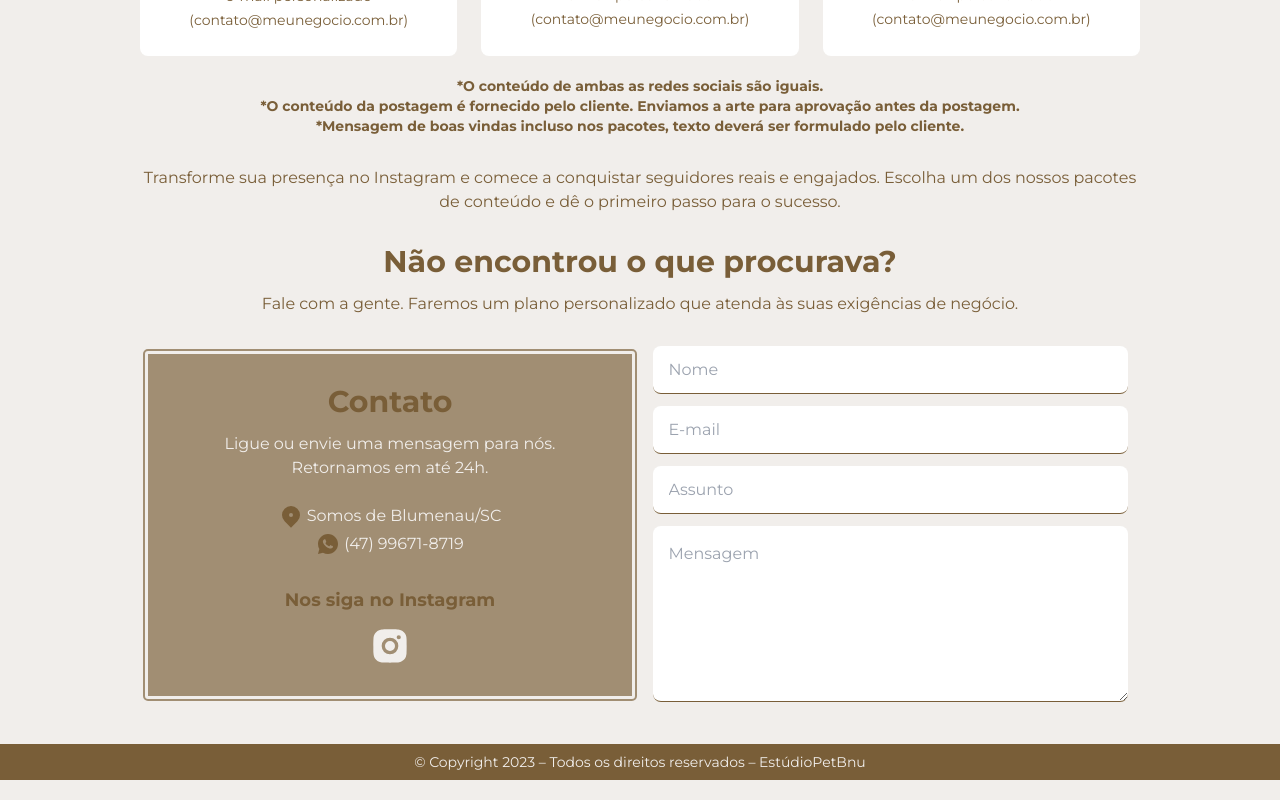
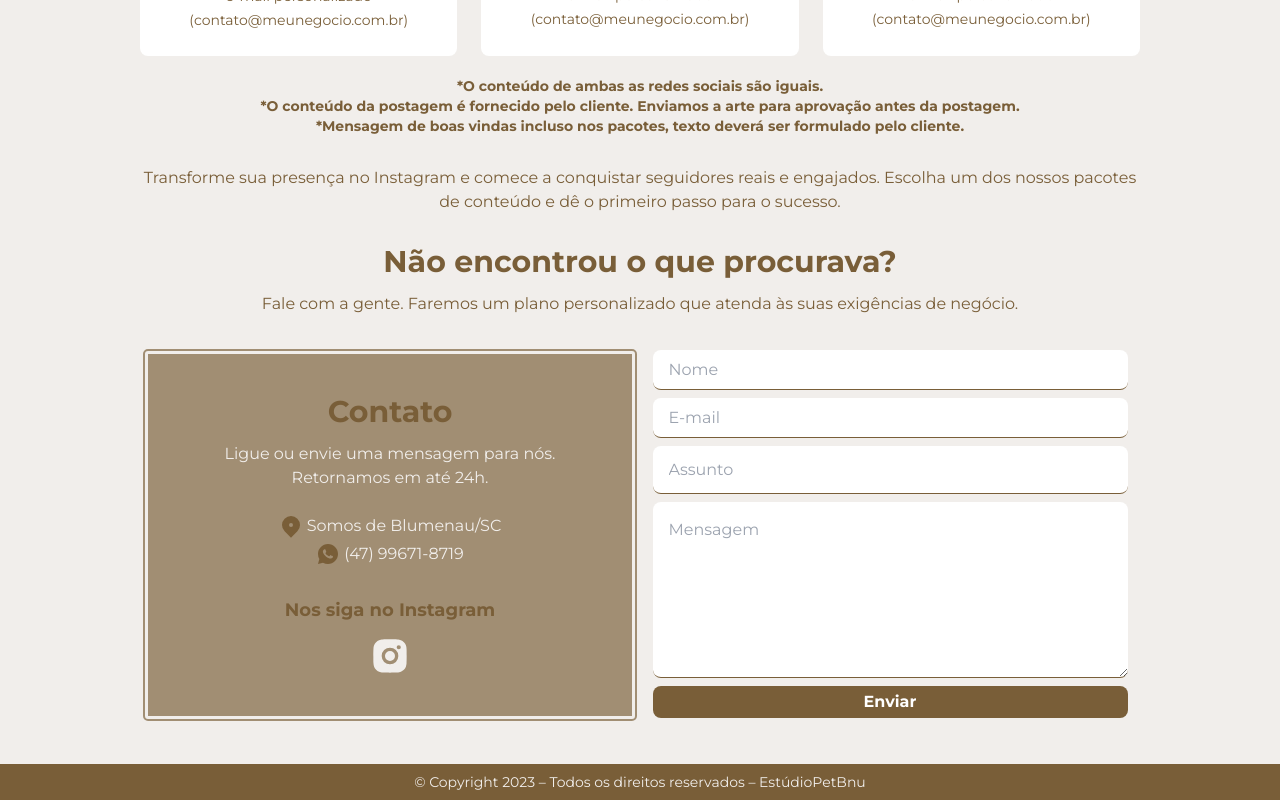
Before and after one commit to pattyheiden/estudiopetbnu, a Next.js app: page / in a window 1280 px wide. Shown: the part 1155-1955 px from the top of the page. Built offline with nearby package versions, Linux system fonts and the light colour scheme.

Commit message:
sitemap and robots

```diff
--- /dev/null
+++ b/src/app/robots.ts
@@ -0,0 +1,12 @@
+import { MetadataRoute } from 'next'
+
+export default function robots(): MetadataRoute.Robots {
+  return {
+    rules: {
+      userAgent: '*',
+      allow: ['/', '/signin/', '/signup/'],
+      disallow: ['/account/', '/assets/'],
+    },
+    sitemap: 'https://www.estudiopetbnu.com.br/sitemap.xml.tsx',
+  }
+}
--- /dev/null
+++ b/src/app/sitemap.xml.tsx
@@ -0,0 +1,41 @@
+import { NextApiResponse } from 'next';
+
+const Sitemap = () => {};
+
+const generateSitemap = () => {
+  const baseUrl = 'https://www.estudiopetbnu.com.br/';
+
+  const pages = [
+    '/',
+    '/signin',
+    '/signup',
+  ];
+
+  const sitemap = `<?xml version="1.0" encoding="UTF-8"?>
+<urlset xmlns="http://www.sitemaps.org/schemas/sitemap/0.9">
+  ${pages
+    .map(
+      (page) => `
+    <url>
+      <loc>${baseUrl}${page}</loc>
+      <lastmod>${new Date().toISOString()}</lastmod>
+      <changefreq>monthly</changefreq>
+      <priority>0.8</priority>
+    </url>
+  `
+    )
+    .join('')}
+</urlset>`;
+
+  return sitemap;
+};
+
+const SitemapXml = () => {};
+
+SitemapXml.getInitialProps = async ({ res }: { res: NextApiResponse }) => {
+  res.setHeader('Content-Type', 'text/xml');
+  res.write(generateSitemap());
+  res.end();
+};
+
+export default SitemapXml;
--- a/src/components/contact/form/index.tsx
+++ b/src/components/contact/form/index.tsx
@@ -1,12 +1,69 @@
+'use client '
+import { useState } from 'react';
+
 export function Form() {
-    return(
-        <div>
-            <form action="" className="flex flex-col justify-center items-center gap-y-3 mt-30 lg:mt-0">
-                <input placeholder="Nome" className="flex w-[95%] h-12 rounded-lg border-b border-brown400 pl-4"/>
-                <input placeholder="E-mail" className="flex w-[95%] h-12 rounded-lg border-b border-brown400 pl-4"/>
-                <input placeholder="Assunto" className="flex w-[95%] h-12 rounded-lg border-b border-brown400 pl-4"/>
-                <textarea className="flex w-[95%] h-44 rounded-lg border-b border-brown400 p-4" placeholder="Mensagem" name="" id="" cols={30} rows={10}></textarea>
-            </form>
+    const [name, setName] = useState('');
+    const [email, setEmail] = useState('');
+    const [subject, setSubject] = useState('');
+    const [message, setMessage] = useState('');
+    const [submitMessage, setSubmitMessage] = useState(false);
+
+    const handleSubmit = async (e: React.FormEvent) => {
+        e.preventDefault();
+
+        // Substitua 'seu-endpoint-do-formspree' pelo seu endpoint real do Formspree
+        const endpoint = 'https://formspree.io/seu-endpoint-do-formspree';
+
+        const formData = {
+            name,
+            email,
+            subject,
+            message,
+        };
+
+        try {
+            const resposta = await fetch(endpoint, {
+                method: 'POST',
+                headers: {
+                    'Content-Type': 'application/json',
+                },
+                body: JSON.stringify(formData),
+            });
+
+            if (resposta.ok) {
+                setSubmitMessage(true);
+            } else {
+                console.error('Erro ao enviar o formulário');
+            }
+        } catch (erro) {
+            console.error('Erro ao enviar o formulário', erro);
+        }
+    };
+    return (
+        <div >
+            {submitMessage ? (
+                <p>Mensagem enviada com sucesso!</p>
+            ) : (
+                <form
+                    action="" className="flex flex-col justify-center items-center gap-y-2 mt-30 lg:mt-0 pt-1">
+                    <input
+                    type="text" value={name} onChange={(e) => setName(e.target.value)}
+                    placeholder="Nome" className="flex w-[95%] h-10 rounded-lg border-b border-brown400 pl-4" />
+                    <input
+                    type="email" value={email} onChange={(e) => setEmail(e.target.value)}
+                    placeholder="E-mail" className="flex w-[95%] h-10 rounded-lg border-b border-brown400 pl-4" />
+                    <input
+                    type="text" value={subject} onChange={(e) => setSubject(e.target.value)}
+                    placeholder="Assunto" className="flex w-[95%] h-12 rounded-lg border-b border-brown400 pl-4" />
+                    <textarea
+                    value={message} onChange={(e) => setMessage(e.target.value)}
+                    className="flex w-[95%] h-44 rounded-lg border-b border-brown400 p-4" placeholder="Mensagem" name="" id="" cols={30} rows={10}></textarea>
+                    <button type="submit" className="flex w-[95%] rounded-lg text-white font-semibold py-1 bg-brown400 hover:bg-brown300 transition justify-center">
+                        Enviar
+                    </button>
+                </form>
+            )}
         </div>
+
     )
 }
--- a/src/components/contact/index.tsx
+++ b/src/components/contact/index.tsx
@@ -1,21 +1,26 @@
 import { RiWhatsappFill, RiMapPin2Fill, RiInstagramFill } from "react-icons/ri";
 import { Form } from "./form";
+import Link from "next/link";
 
 export function Contact() {
-    return(
+    return (
         <div className="grid lg:grid-cols-2 lg:w-[1000px] m-auto mt-30 mb-10">
-            <div className="flex flex-col bg-brown200 text-center pt-30 rounded-lg border-double border-8 border-brown100">
+            <div className="flex flex-col bg-brown200 text-center pt-10 rounded-lg border-double border-8 border-brown100">
                 <span className='font-bold text-3xl text-brown400'>Contato</span>
                 <span className="pt-3 text-brown100 text-base px-8 lg:px-0">Ligue ou envie uma mensagem para nós. <br /> Retornamos em até 24h.</span>
                 <span className="flex justify-center pt-6 gap-1 text-brown100">
-                    <RiMapPin2Fill className="text-brown400 h-6 w-6"/>Somos de Blumenau/SC
+                    <RiMapPin2Fill className="text-brown400 h-6 w-6" />Somos de Blumenau/SC
                 </span>
                 <span className="flex justify-center pt-1 gap-1 text-brown100">
-                    <RiWhatsappFill className="text-brown400 h-6 w-6"/>(47) 99671-8719
+                    <Link className="flex gap-1" href="https://api.whatsapp.com/send?phone=5547996718719" target="_blank">
+                        <RiWhatsappFill className="text-brown400 h-6 w-6" />(47) 99671-8719
+                    </Link>
                 </span>
                 <span className='font-bold text-lg text-brown400 mt-30'>Nos siga no Instagram</span>
-                <span className="flex justify-center pt-3 pb-30 gap-1 text-brown100">
-                    <RiInstagramFill className="text-brown100 hover:text-brown400 transition h-10 w-10"/>
+                <span className="flex justify-center pt-3 pb-10 gap-1 text-brown100">
+                    <Link href="https://www.instagram.com/estudiopetbnu/" target="_blank">
+                        <RiInstagramFill className="text-brown100 hover:text-brown400 transition h-10 w-10" />
+                    </Link>
                 </span>
             </div>
             <div>
```
Also changed, not shown: 1 other file (tests, documents, lock files or other folders).
